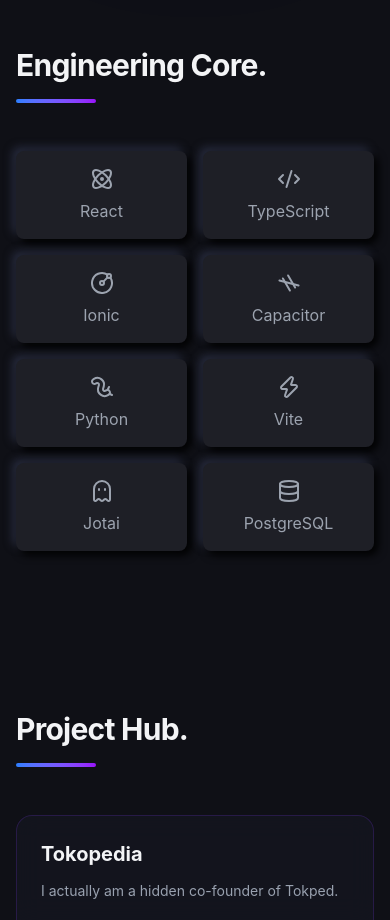
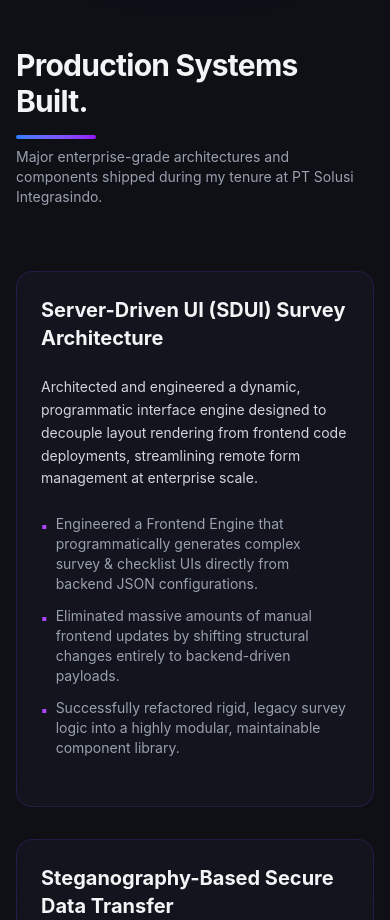
Before and after one commit to AdamRaf/adam-portfolio, a React (Vite) app: page / in a window 390 px wide. Shown: the part 1080-2000 px from the top of the page. Built offline with nearby package versions, Linux system fonts and the light colour scheme.

Commit message:
feat(experience): add professional impact section to showcase enterprise contributions

```diff
--- a/src/App.tsx
+++ b/src/App.tsx
@@ -3,6 +3,7 @@ import Footer from './components/layout/Footer';
 import Hero from './components/sections/Hero';
 import Skills from './components/sections/Skills';
 import Projects from './components/sections/Projects';
+import Experience from './components/sections/Experience';
 
 export default function App() {
   return (
@@ -11,6 +12,7 @@ export default function App() {
 
       <main className="flex-grow pt-24 px-4 sm:px-6 lg:px-8 max-w-6xl mx-auto w-full">
         <Hero />
+        <Experience />
         <Skills />
         <Projects />
       </main>
--- a/src/components/layout/Navbar.tsx
+++ b/src/components/layout/Navbar.tsx
@@ -51,6 +51,9 @@ export default function Navbar() {
               <a href="#about" className={navLinkClass}>
                 About
               </a>
+              <a href="#experience" className={navLinkClass}>
+                Experience
+              </a>
               <a href="#skills" className={navLinkClass}>
                 Skills
               </a>
@@ -86,6 +89,13 @@ export default function Navbar() {
                     About
                   </a>
                   <a
+                    href="#experience"
+                    onClick={(e) => handleMobileNavigation(e, 'experience')}
+                    className={navMenuLinkClass}
+                  >
+                    Experience
+                  </a>
+                  <a
                     href="#skills"
                     onClick={(e) => handleMobileNavigation(e, 'skills')}
                     className={navMenuLinkClass}
--- /dev/null
+++ b/src/components/sections/Experience.tsx
@@ -0,0 +1,62 @@
+import { motion } from 'framer-motion';
+import { experienceData } from '../../data/experience';
+
+export default function Experience() {
+  return (
+    <section id="experience" className="py-20">
+
+      <motion.div
+        initial={{ opacity: 0, y: 20 }}
+        whileInView={{ opacity: 1, y: 0 }}
+        viewport={{ once: true, margin: "-100px" }}
+        transition={{ duration: 0.6 }}
+        className="mb-16"
+      >
+        <h2 className="text-3xl md:text-4xl font-bold text-gray-100 tracking-tight">
+          Production Systems Built.
+        </h2>
+        <div className="w-20 h-1 bg-gradient-to-r from-blue-500 to-purple-600 mt-4 rounded-full"></div>
+        <p className="text-gray-400 mt-2 text-sm text-base">
+          Major enterprise-grade architectures and components shipped during my tenure at PT Solusi Integrasindo.
+        </p>
+      </motion.div>
+
+      <div className="space-y-8">
+        {experienceData.map((project, index) => (
+          <motion.div
+            key={project.systemName}
+            initial={{ opacity: 0, y: 30 }}
+            whileInView={{ opacity: 1, y: 0 }}
+            viewport={{ once: true, margin: "-50px" }}
+            transition={{ duration: 0.6, delay: index * 0.1 }}
+            className="glass-panel p-6 md:p-8 rounded-2xl border border-white/5 hover:border-purple-500/30 transition-all duration-300 group"
+          >
+            <div className="flex flex-col justify-between gap-4 mb-6">
+              <div className="flex items-center gap-4">
+                <div>
+                  <h3 className="text-xl md:text-2xl font-bold text-gray-100 group-hover:text-blue-400 transition-colors">
+                    {project.systemName}
+                  </h3>
+                </div>
+              </div>
+            </div>
+
+            <p className="text-gray-300 text-sm text-base leading-relaxed mb-6">
+              {project.description}
+            </p>
+
+            <ul className="space-y-3 mb-6">
+              {project.highlights.map((point, idx) => (
+                <li key={idx} className="text-gray-400 text-sm flex items-start gap-2">
+                  <span className="text-purple-500 font-bold mt-0.5">▪</span>
+                  <span>{point}</span>
+                </li>
+              ))}
+            </ul>
+          </motion.div>
+        ))}
+      </div>
+
+    </section>
+  );
+}
--- /dev/null
+++ b/src/data/experience.ts
@@ -0,0 +1,44 @@
+export interface ProjectExperience {
+  systemName: string;
+  description: string;
+  highlights: string[];
+}
+
+export const experienceData: ProjectExperience[] = [
+  {
+    systemName: "Server-Driven UI (SDUI) Survey Architecture",
+    description: "Architected and engineered a dynamic, programmatic interface engine designed to decouple layout rendering from frontend code deployments, streamlining remote form management at enterprise scale.",
+    highlights: [
+      "Engineered a Frontend Engine that programmatically generates complex survey & checklist UIs directly from backend JSON configurations.",
+      "Eliminated massive amounts of manual frontend updates by shifting structural changes entirely to backend-driven payloads.",
+      "Successfully refactored rigid, legacy survey logic into a highly modular, maintainable component library.",
+    ],
+  },
+  {
+    systemName: "Steganography-Based Secure Data Transfer",
+    description: "Designed and developed a low-level cryptographic data transfer solution optimizing local proximity communications without relying on external network dependencies.",
+    highlights: [
+      "Developed a custom steganography system utilizing bitwise operations to embed encrypted data payloads directly within image assets.",
+      "Facilitated highly secure offline cross-device data validation via Bluetooth transmission protocols.",
+      "Designed defensive UI/UX architectures with robust client-side error handling to ensure absolute data integrity during packet transfer.",
+    ],
+  },
+  {
+    systemName: "Real-Time Enterprise Logistics & Workflow Automation",
+    description: "Built high-precision internal tools and automated automation systems to optimize mobile operations and enforce strict corporate compliance.",
+    highlights: [
+      "Implemented a sub-meter precision Geofencing system bound to real-time activation rules for automated enterprise attendance tracking.",
+      "Streamlined contract management workflows by building an advanced PDF viewer with native zoom, pan, and cache-backed temporary storage.",
+      "Automated cross-app data synchronization via an encoded QR framework, slashing manual input error rates.",
+      "Integrated the YouTube IFrame API with custom completion tracking to enforce mandatory compliance workflows.",
+    ],
+  },
+  {
+    systemName: "Enterprise Integration & Core Migrations",
+    description: "Facilitated major backend and framework modernization overhauls, bridging frontend clients with massive data layers and modern middleware interfaces.",
+    highlights: [
+      "Integrated frontend web interfaces with robust backend ecosystems and Odoo API infrastructures.",
+      "Migrated legacy enterprise codebases smoothly using Abstract Syntax Tree (AST) automated transformation tooling.",
+    ],
+  }
+];
```
